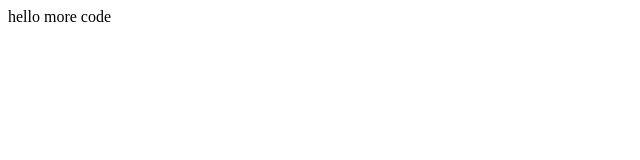
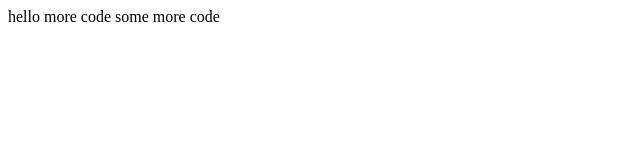
Before and after one commit to kxr123330/demo, a plain HTML site: page WebContent/index.html in a window 1280 px wide. Shown: the whole page, without its empty margins (0-640 px from the left). Drawn offline with Linux system fonts and the light colour scheme.

Commit message:
more code

```diff
--- a/WebContent/index.html
+++ b/WebContent/index.html
@@ -8,5 +8,7 @@
 hello
 
 more code
+
+some more code
 </body>
 </html>
```
